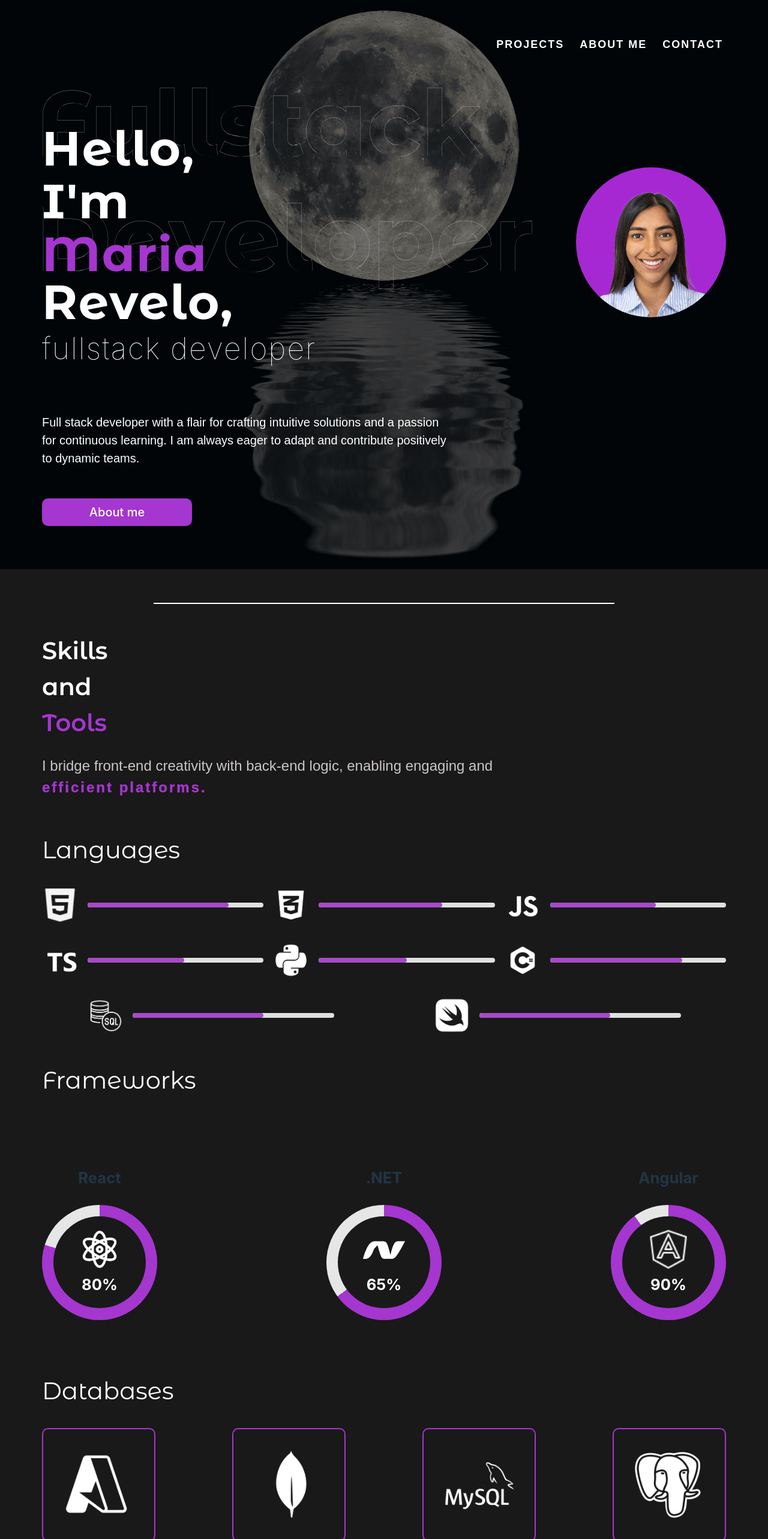
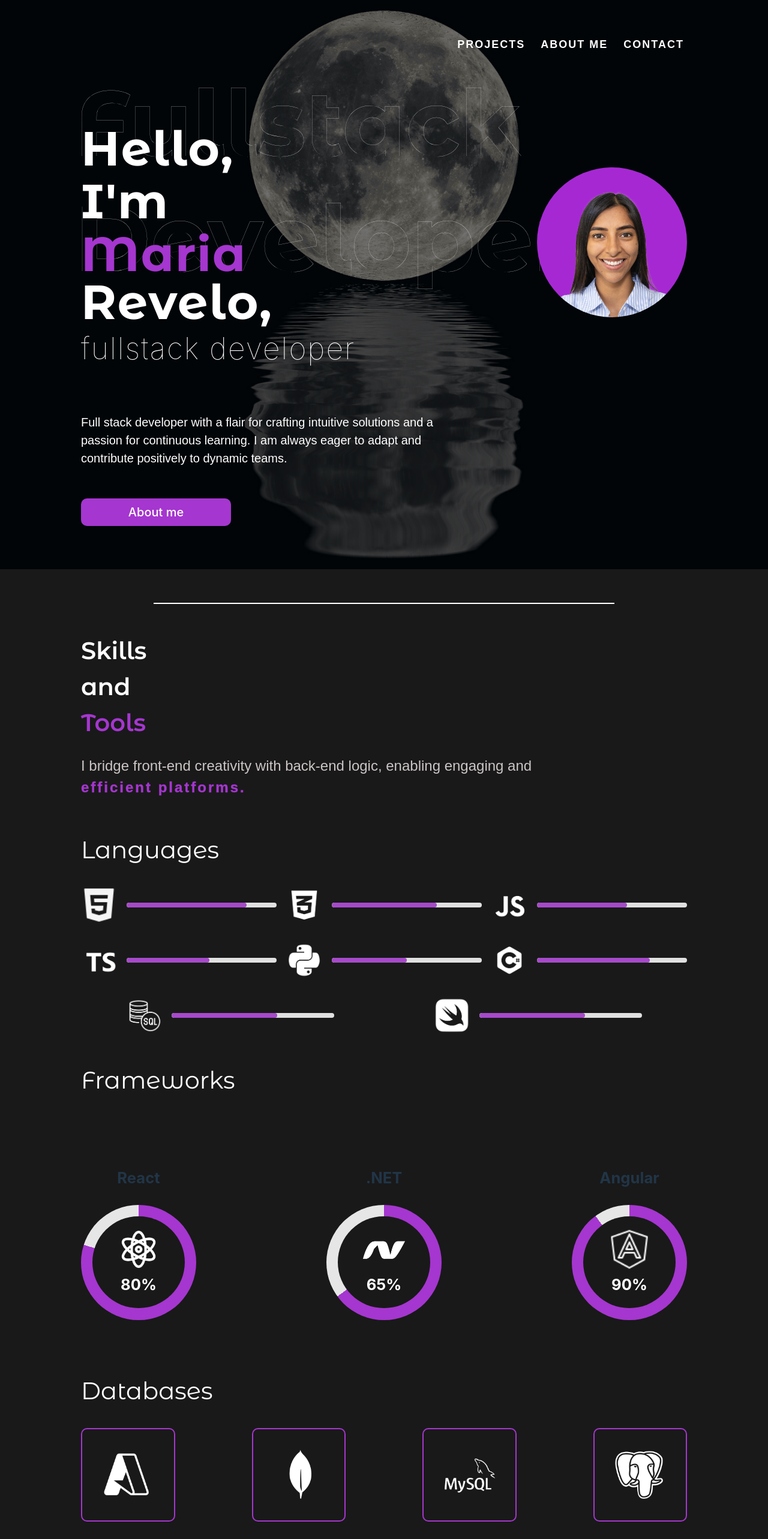
Before and after one commit to MariaVan8/portfolio-react, a React (Vite) app: page / in a window 1280 px wide. Shown: the top 2566 px of the page at 60% size. Built offline with nearby package versions, Linux system fonts and the light colour scheme.

Commit message:
Updated desktop media query for desktop

```diff
--- a/src/components/About/About.scss
+++ b/src/components/About/About.scss
@@ -124,10 +124,8 @@
 @media only screen and (min-width: 660px) {
 	.slider {
 		padding: 0 70px;
-		//	width: 60%;
 	}
 	.slick-slide img {
-		//width: 75%;
 	}
 
 	.about {
@@ -164,6 +162,9 @@
 			gap: 2rem;
 		}
 	}
+	.slider {
+		padding: 0 70px;
+	}
 }
 
 @media only screen and (min-width: 1240px) {
@@ -186,7 +187,7 @@
 			display: flex;
 			flex-direction: row;
 			align-items: center;
-			padding: 0 70px;
+			padding: 0 135px;
 			gap: 4rem;
 		}
 	}
--- a/src/components/Header/Header.scss
+++ b/src/components/Header/Header.scss
@@ -13,7 +13,7 @@
 		left: 0;
 		width: 100%;
 		height: 100%;
-		background: rgba(0, 0, 0, 0.5); /* Adjust the opacity here */
+		background: rgba(0, 0, 0, 0.5);
 	}
 	&_box {
 		display: flex;
@@ -24,8 +24,6 @@
 	}
 	.text-layer {
 		align-items: center;
-		//justify-content: center;
-		//background-color: red;
 		position: relative;
 		top: 50%;
 		left: 50%;
@@ -33,7 +31,7 @@
 		display: flex;
 		transform: translate(-50%, 30%);
 		text-align: center;
-		color: white; /* Or any color that contrasts with your background */
+		color: white;
 	}
 
 	.text-layer p {
@@ -46,11 +44,10 @@
 	}
 
 	.first-layer {
-		z-index: 2; /* Higher index on top */
+		z-index: 2;
 		-webkit-text-stroke-width: 0.2px;
 		-webkit-text-stroke-color: white;
 		font-weight: bolder;
-		//font-size: 70px;
 		font-size: 18vw;
 		color: transparent;
 		position: relative;
@@ -265,3 +262,14 @@
 		}
 	}
 }
+
+@media only screen and (min-width: 1200px) {
+	.header {
+		&_box {
+			padding: 2rem 135px 0;
+		}
+		&_text-wrapper {
+			padding: 0 135px;
+		}
+	}
+}
--- a/src/components/NavBar/Navbar.scss
+++ b/src/components/NavBar/Navbar.scss
@@ -128,3 +128,9 @@
 		}
 	}
 }
+
+@media only screen and (min-width: 1200px) {
+	.nav {
+		padding: 2rem 135px;
+	}
+}
--- a/src/components/Projects/Projects.scss
+++ b/src/components/Projects/Projects.scss
@@ -21,7 +21,6 @@
 	}
 	.text-layer {
 		align-items: center;
-		//justify-content: center;
 		position: relative;
 		top: 50%;
 		left: 50%;
@@ -123,6 +122,8 @@
 		display: flex;
 		flex-direction: column;
 		gap: 1rem;
+		width: 100%; // Set maximum height
+
 		h2 {
 			color: white;
 			font-family: $montserrat-alternates-light;
@@ -208,3 +209,16 @@
 		}
 	}
 }
+
+@media only screen and (min-width: 1200px) {
+	.projects {
+		&_container {
+			margin-top: 0;
+		}
+		&_top {
+			.text-layer p {
+				width: 75%;
+			}
+		}
+	}
+}
--- a/src/components/Skills/Skills.scss
+++ b/src/components/Skills/Skills.scss
@@ -67,7 +67,7 @@
 @media only screen and (min-width: 660px) {
 	.skills {
 		&-container {
-			padding: 0 70px 3rem;
+			padding: 0 70px 6rem;
 			margin-bottom: 3rem;
 		}
 		&-title {
@@ -85,7 +85,15 @@
 @media only screen and (min-width: 960px) {
 	.skills {
 		&-container {
-			margin-bottom: 3rem;
+			margin-bottom: 6rem;
 		}
 	}
 }
+
+@media only screen and (min-width: 1200px) {
+	.skills {
+		&-container {
+			padding: 0 135px 8rem;
+		}
+	}
+}
--- a/src/components/SoftSkills/SoftSkills.scss
+++ b/src/components/SoftSkills/SoftSkills.scss
@@ -148,7 +148,6 @@
 			height: 60rem;
 			&-box {
 				height: 60rem;
-				//width: 35rem;
 			}
 		}
 		&-title {
@@ -184,7 +183,7 @@
 			justify-content: space-between;
 		}
 		&-title {
-			padding-left: 70px;
+			padding-left: 135px;
 		}
 		&-box {
 			width: 200px;
@@ -219,7 +218,7 @@
 				left: 8rem;
 			}
 			> :last-child {
-				left: 4rem;
+				left: 8rem;
 				position: relative;
 			}
 		}
@@ -238,12 +237,18 @@
 			justify-content: flex-start;
 		}
 	}
+	.intro {
+		padding: 0 135px;
+	}
 }
 
 @media only screen and (min-width: 1200px) {
 	.soft_skills {
-		padding-top: 3rem;
+		padding: 3rem 135px 0;
 		gap: 4rem;
+		&-background-box {
+			height: 45rem;
+		}
 		&-box {
 			width: 300px;
 			h3 {
@@ -254,14 +259,12 @@
 			}
 		}
 		&-top {
-			//	background-color: red;
 			right: 4rem;
 			position: relative;
 			> :first-child {
-				//left: -3rem;
 			}
 			> :nth-child(2) {
-				left: -20rem;
+				left: -3rem;
 				position: relative;
 			}
 		}
@@ -270,5 +273,8 @@
 				left: 15rem;
 			}
 		}
+		.intro {
+			padding: 0 135px;
+		}
 	}
 }
```
